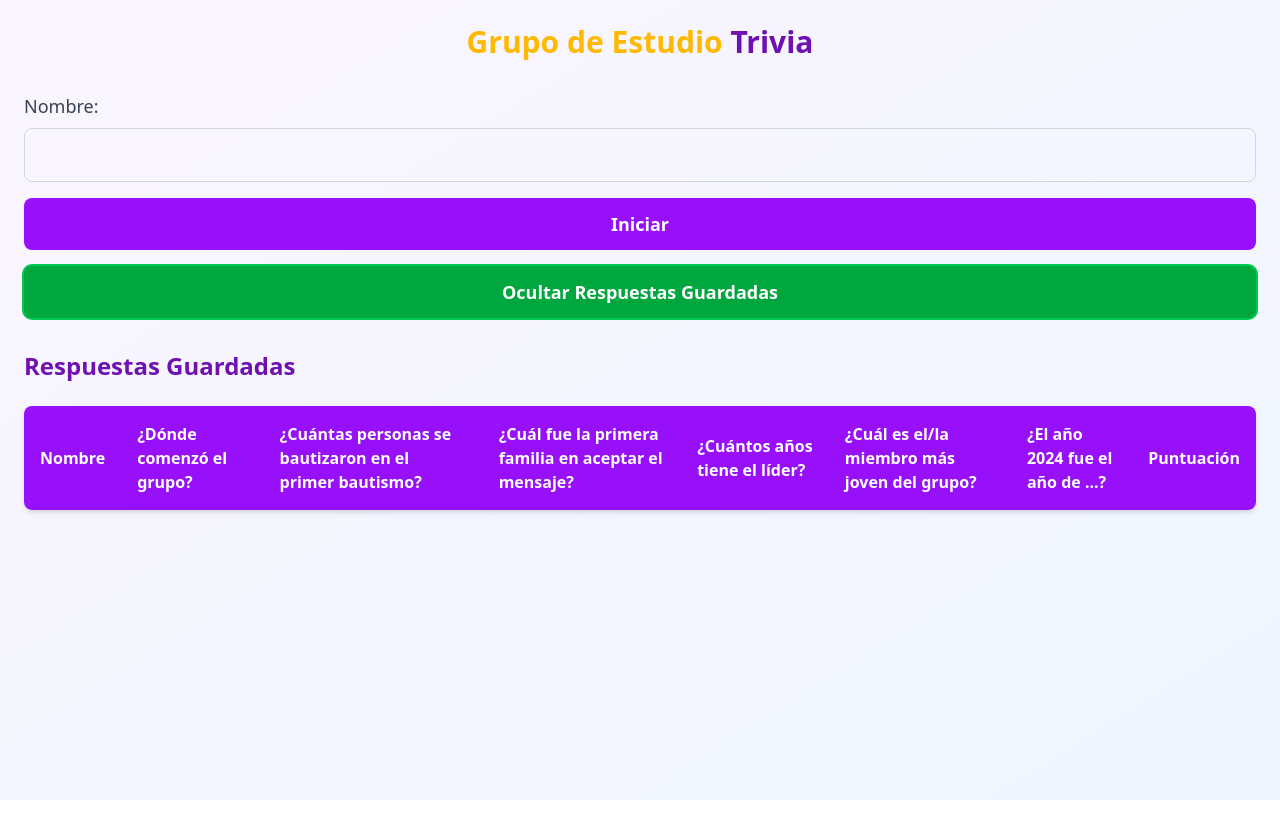
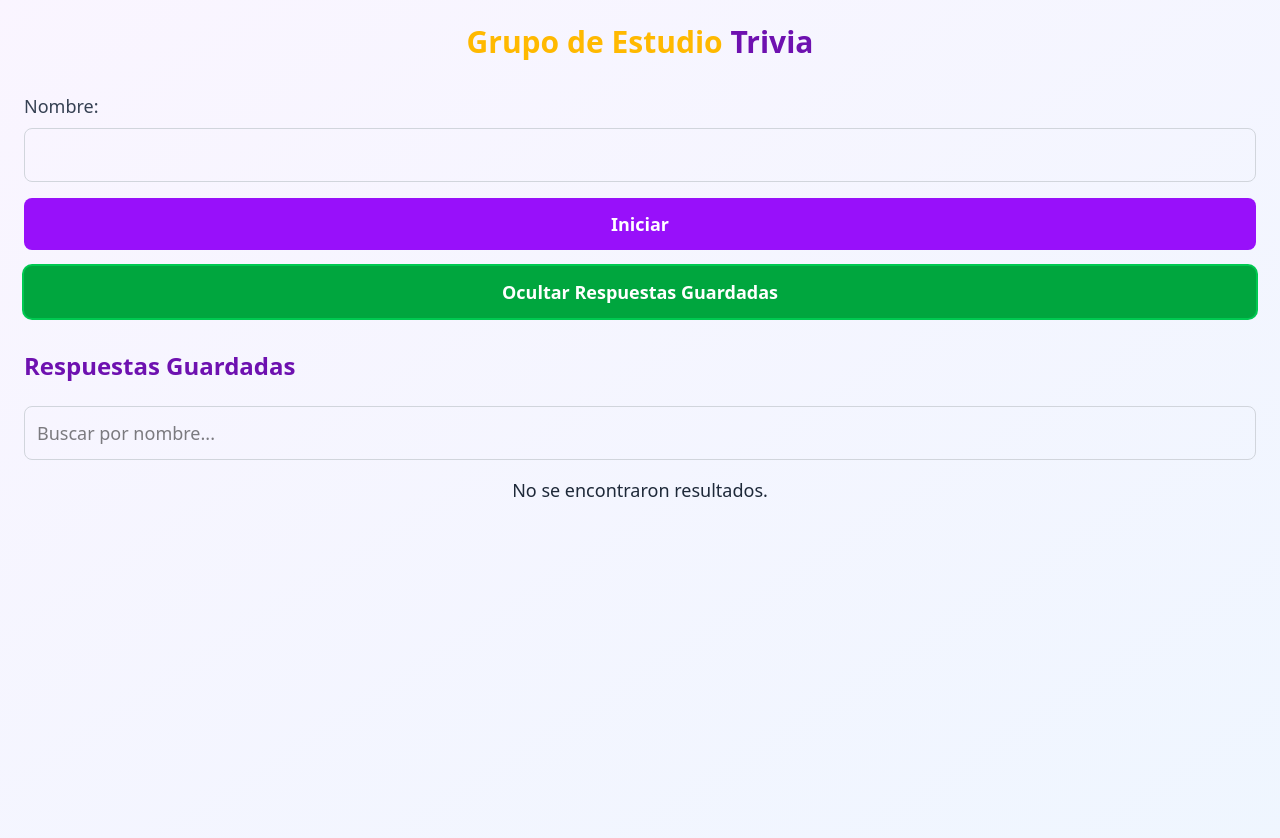
Before and after one commit to ronkal/odres-anniversary-survey, a React (Vite) app: page / in a window 1280 px wide. Both pictures are taken after a click on the button "Ver Respuestas Guardadas". Before the commit the page ends 800 px from the top, so only its background shows below. Built offline with nearby package versions, Linux system fonts and the light colour scheme.

Commit message:
Fix carousel (over/under)-flow

```diff
--- a/src/App.tsx
+++ b/src/App.tsx
@@ -14,6 +14,8 @@ function App() {
       { name: string; answers: Record<string, string>; score: number }
     >
   >({});
+  const [searchQuery, setSearchQuery] = useState<string>("");
+  const [currentUserIndex, setCurrentUserIndex] = useState<number>(0);
 
   const questions: { question: string; options: string[]; correct: string }[] =
     [
@@ -128,10 +130,27 @@ function App() {
 
   const toggleSavedAnswers = () => {
     setShowSavedAnswers(!showSavedAnswers);
+    setCurrentUserIndex(0); // Reset carousel index when toggling
+  };
+
+  const filteredUsers = Object.entries(savedUsers).filter(([_, data]) =>
+    data.name.toLowerCase().includes(searchQuery.toLowerCase()),
+  );
+
+  const handleNextUser = () => {
+    if (currentUserIndex < filteredUsers.length - 1) {
+      setCurrentUserIndex(currentUserIndex + 1);
+    }
+  };
+
+  const handlePrevUser = () => {
+    if (currentUserIndex > 0) {
+      setCurrentUserIndex(currentUserIndex - 1);
+    }
   };
 
   return (
-    <div className="mx-auto flex-row h-screen min-h-screen max-w-7xl p-6">
+    <div className="mx-auto mb-10 flex h-screen min-h-screen max-w-7xl flex-col p-6">
       <h1 className="text-center text-3xl font-bold text-purple-800">
         <span className="text-amber-400">Grupo de Estudio</span> Trivia
       </h1>
@@ -247,43 +266,75 @@ function App() {
           <h2 className="text-2xl font-bold text-purple-800">
             Respuestas Guardadas
           </h2>
-          <div className="overflow-x-auto rounded-lg bg-white shadow-md">
-            <table className="w-full border-collapse">
-              <thead>
-                <tr className="bg-purple-600 text-white">
-                  <th className="p-4 text-left">Nombre</th>
-                  {questions.map(({ question }) => (
-                    <th key={question} className="p-4 text-left">
-                      {question}
-                    </th>
+          <div className="flex flex-col items-center space-y-4">
+            <input
+              type="text"
+              placeholder="Buscar por nombre..."
+              value={searchQuery}
+              onChange={(e) => setSearchQuery(e.target.value)}
+              className="w-full rounded-lg border border-gray-300 p-3 text-lg focus:ring-2 focus:ring-purple-500 focus:outline-none"
+            />
+            {filteredUsers.length > 0 ? (
+              <div className="w-full rounded-lg bg-white p-6 shadow-md">
+                <div className="space-y-4">
+                  <h3 className="text-xl font-bold text-purple-800">
+                    {filteredUsers[currentUserIndex][1].name}
+                  </h3>
+                  {questions.map(({ question, correct }) => (
+                    <div key={question}>
+                      <p className="text-lg font-semibold text-gray-800">
+                        {question}
+                      </p>
+                      <p
+                        className={`text-lg ${
+                          filteredUsers[currentUserIndex][1].answers[
+                            question
+                          ] === correct
+                            ? "text-green-600"
+                            : "text-red-600"
+                        }`}
+                      >
+                        Respuesta:{" "}
+                        {filteredUsers[currentUserIndex][1].answers[question] ||
+                          "-"}
+                      </p>
+                    </div>
                   ))}
-                  <th className="p-4 text-left">Puntuación</th>
-                </tr>
-              </thead>
-              <tbody>
-                {Object.entries(savedUsers).map(([userId, data]) => (
-                  <tr key={userId} className="border-b border-gray-200">
-                    <td className="p-4 text-gray-800">{data.name}</td>
-                    {questions.map(({ question, correct }) => (
-                      <td key={question} className="p-4">
-                        <span
-                          className={
-                            data.answers[question] === correct
-                              ? "text-green-600"
-                              : "text-red-600"
-                          }
-                        >
-                          {data.answers[question] || "-"}
-                        </span>
-                      </td>
-                    ))}
-                    <td className="p-4 text-gray-800">
-                      {data.score} / {questions.length}
-                    </td>
-                  </tr>
-                ))}
-              </tbody>
-            </table>
+                  <p className="text-lg font-bold text-purple-800">
+                    Puntuación: {filteredUsers[currentUserIndex][1].score} /{" "}
+                    {questions.length}
+                  </p>
+                </div>
+                <div className="mt-4 flex justify-between">
+                  <button
+                    onClick={handlePrevUser}
+                    disabled={currentUserIndex === 0}
+                    className={`rounded-lg px-6 py-3 text-lg font-semibold text-white transition-all focus:ring-2 focus:outline-none ${
+                      currentUserIndex === 0
+                        ? "cursor-not-allowed bg-gray-400"
+                        : "bg-gray-600 hover:bg-gray-700 focus:ring-gray-500"
+                    }`}
+                  >
+                    Anterior
+                  </button>
+                  <button
+                    onClick={handleNextUser}
+                    disabled={currentUserIndex === filteredUsers.length - 1}
+                    className={`rounded-lg px-6 py-3 text-lg font-semibold text-white transition-all focus:ring-2 focus:outline-none ${
+                      currentUserIndex === filteredUsers.length - 1
+                        ? "cursor-not-allowed bg-purple-400"
+                        : "bg-purple-600 hover:bg-purple-700 focus:ring-purple-500"
+                    }`}
+                  >
+                    Siguiente
+                  </button>
+                </div>
+              </div>
+            ) : (
+              <p className="text-lg text-gray-800">
+                No se encontraron resultados.
+              </p>
+            )}
           </div>
         </div>
       )}
```
